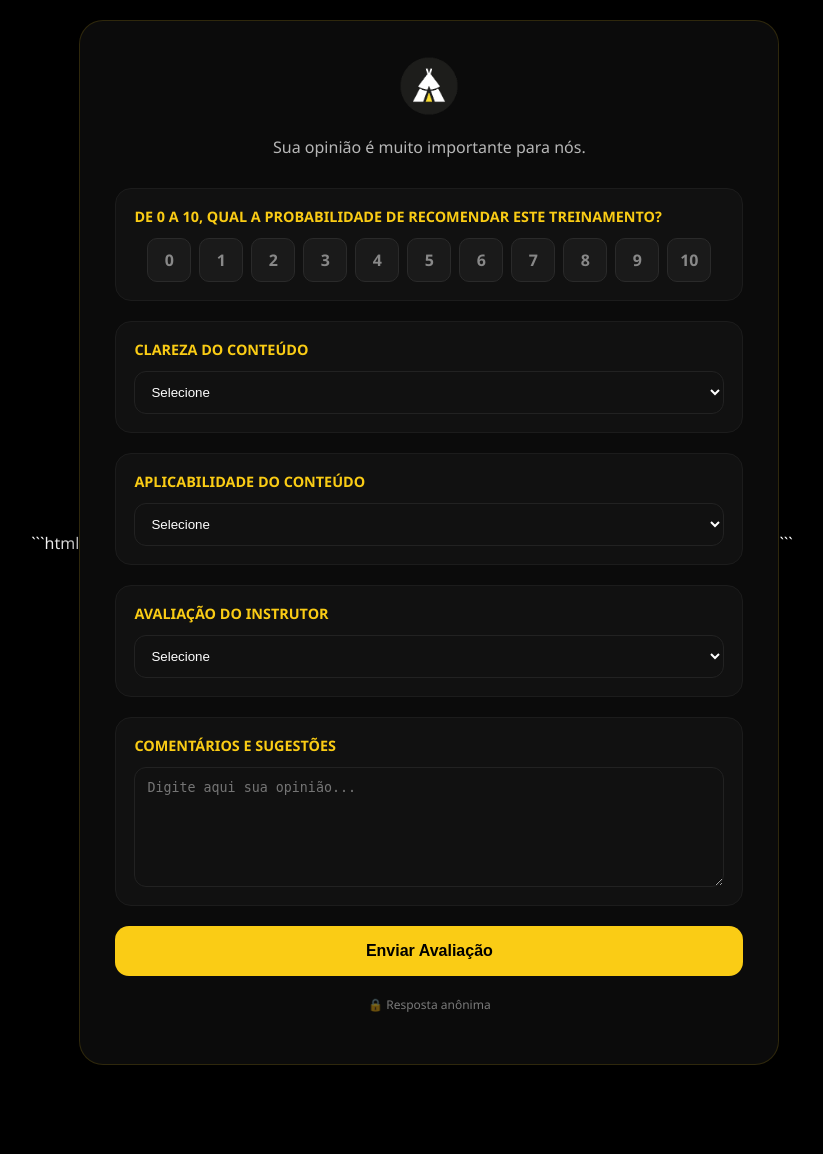
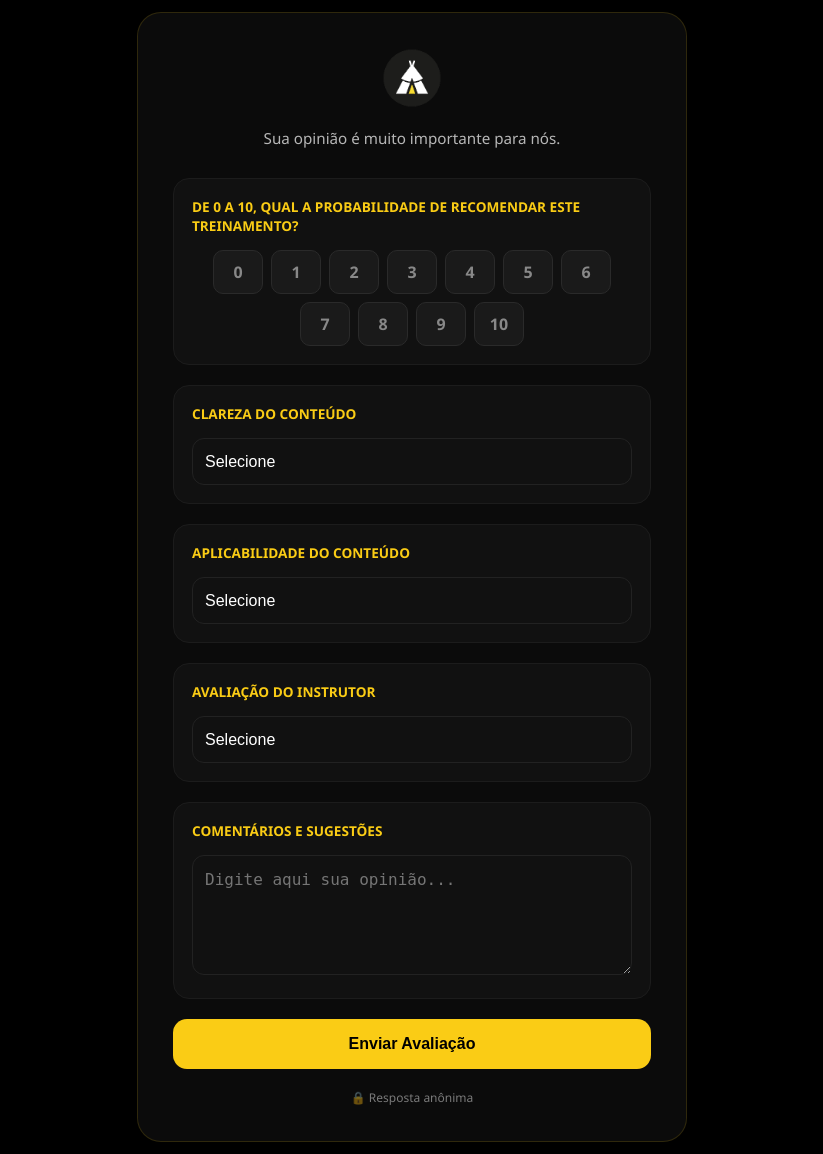
Before and after one commit to qualidadekcq-droid/nps, a Flask app: template templates/feedback_form.html in a window 1280 px wide. Shown: the whole page, without its empty margins (228-1051 px from the left). Before the commit the page ends 1065 px from the top, so only its background shows below. Run offline with Flask 3, Linux system fonts and the light colour scheme; the template is opened without the code that fills it, so the values that code supplies are empty.

Commit message:
ajuste final

````diff
--- a/templates/feedback_form.html
+++ b/templates/feedback_form.html
@@ -1,4 +1,3 @@
-```html
 <!DOCTYPE html>
 <html lang="pt-br">
 <head>
@@ -11,139 +10,169 @@
 
 <style>
 
-body{
-    margin:0;
-    padding:20px;
-    min-height:100vh;
-    display:flex;
-    justify-content:center;
-    align-items:center;
-    background:#000;
-    color:#fff;
-    font-family:'Segoe UI',sans-serif;
+body {
+    margin: 0;
+    padding: 12px;
+    min-height: 100vh;
+    display: flex;
+    justify-content: center;
+    align-items: center;
+    background: #000;
+    color: #fff;
+    font-family: 'Segoe UI', sans-serif;
+    box-sizing: border-box;
 }
 
-.container{
-    width:100%;
-    max-width:700px;
+.container {
+    width: 100%;
+    max-width: 550px;
+    box-sizing: border-box;
 }
 
-.card{
-    background:#0b0b0b;
-    border:1px solid rgba(250,204,21,.15);
-    border-radius:24px;
-    padding:35px;
-    box-shadow:0 20px 50px rgba(0,0,0,.6);
+.card {
+    background: #0b0b0b;
+    border: 1px solid rgba(250,204,21,.15);
+    border-radius: 24px;
+    padding: 24px;
+    box-shadow: 0 20px 50px rgba(0,0,0,.6);
+    box-sizing: border-box;
+    width: 100%;
 }
 
-.logo{
-    width:60px;
-    display:block;
-    margin:0 auto 20px auto;
+/* Telas maiores (PC e Tablets) ganham mais espaçamento interno */
+@media (min-width: 480px) {
+    .card {
+        padding: 35px;
+    }
 }
 
-h1{
-    text-align:center;
-    color:#facc15;
-    margin:0;
-    font-size:2rem;
+.logo {
+    width: 60px;
+    display: block;
+    margin: 0 auto 20px auto;
 }
 
-.subtitle{
-    text-align:center;
-    opacity:.7;
-    margin-top:8px;
-    margin-bottom:30px;
+h1 {
+    text-align: center;
+    color: #facc15;
+    margin: 0;
+    font-size: 1.6rem;
+    line-height: 1.3;
 }
 
-.question{
-    background:#111;
-    border:1px solid #1c1c1c;
-    border-radius:16px;
-    padding:18px;
-    margin-bottom:20px;
+@media (min-width: 480px) {
+    h1 {
+        font-size: 2rem;
+    }
 }
 
-.question-title{
-    display:block;
-    font-size:.9rem;
-    font-weight:700;
-    margin-bottom:12px;
-    color:#facc15;
-    text-transform:uppercase;
+.subtitle {
+    text-align: center;
+    opacity: .7;
+    margin-top: 8px;
+    margin-bottom: 30px;
+    font-size: 0.95rem;
 }
 
-.nps-grid{
-    display:flex;
-    flex-wrap:wrap;
-    gap:8px;
-    justify-content:center;
+.question {
+    background: #111;
+    border: 1px solid #1c1c1c;
+    border-radius: 16px;
+    padding: 18px;
+    margin-bottom: 20px;
+    box-sizing: border-box;
 }
 
-.nps-grid label{
-    cursor:pointer;
+.question-title {
+    display: block;
+    font-size: .85rem;
+    font-weight: 700;
+    margin-bottom: 15px;
+    color: #facc15;
+    text-transform: uppercase;
+    line-height: 1.4;
 }
 
-.nps-grid input{
-    display:none;
+.nps-grid {
+    display: flex;
+    flex-wrap: wrap;
+    gap: 8px;
+    justify-content: center;
 }
 
-.nps-grid span{
-    width:42px;
-    height:42px;
-    display:flex;
-    align-items:center;
-    justify-content:center;
-    background:#1a1a1a;
-    border-radius:10px;
-    border:1px solid #2a2a2a;
-    font-weight:700;
-    color:#888;
+.nps-grid label {
+    cursor: pointer;
+    flex: 1 1 calc(20% - 8px); /* Distribui em colunas flexíveis */
+    min-width: 42px;
+    max-width: 50px;
 }
 
-.nps-grid input:checked + span{
-    background:#facc15;
-    color:#000;
-    border-color:#facc15;
+.nps-grid input {
+    display: none;
+}
+
+.nps-grid span {
+    width: 100%;
+    height: 44px;
+    display: flex;
+    align-items: center;
+    justify-content: center;
+    background: #1a1a1a;
+    border-radius: 10px;
+    border: 1px solid #2a2a2a;
+    font-weight: 700;
+    color: #888;
+    box-sizing: border-box;
+    font-size: 1rem;
+    transition: all 0.2s ease;
+}
+
+.nps-grid input:checked + span {
+    background: #facc15;
+    color: #000;
+    border-color: #facc15;
 }
 
 select,
-textarea{
-    width:100%;
-    background:#111;
-    color:#fff;
-    border:1px solid #222;
-    border-radius:12px;
-    padding:12px;
-    box-sizing:border-box;
+textarea {
+    width: 100%;
+    background: #111;
+    color: #fff;
+    border: 1px solid #222;
+    border-radius: 12px;
+    padding: 14px 12px;
+    box-sizing: border-box;
+    font-size: 1rem;
+    -webkit-appearance: none; /* Remove estilos padrão do Safari iOS */
 }
 
-textarea{
-    resize:vertical;
-    min-height:120px;
+textarea {
+    resize: vertical;
+    min-height: 120px;
 }
 
-.btn{
-    width:100%;
-    padding:16px;
-    border:none;
-    border-radius:14px;
-    background:#facc15;
-    color:#000;
-    font-weight:800;
-    cursor:pointer;
-    font-size:1rem;
+.btn {
+    width: 100%;
+    padding: 16px;
+    border: none;
+    border-radius: 14px;
+    background: #facc15;
+    color: #000;
+    font-weight: 800;
+    cursor: pointer;
+    font-size: 1rem;
+    transition: background 0.2s ease;
 }
 
-.btn:hover{
-    background:#ffe36b;
+.btn:hover {
+    background: #ffe36b;
 }
 
-.footer{
-    text-align:center;
-    margin-top:20px;
-    opacity:.45;
-    font-size:.75rem;
+.footer {
+    text-align: center;
+    margin-top: 20px;
+    opacity: .45;
+    font-size: .75rem;
 }
 
 </style>
@@ -171,15 +200,12 @@ textarea{
                    value="{{ treinamento_id }}">
 
             <!-- NPS -->
-
             <div class="question">
-
                 <span class="question-title">
                     De 0 a 10, qual a probabilidade de recomendar este treinamento?
                 </span>
 
                 <div class="nps-grid">
-
                     {% for i in range(11) %}
                     <label>
                         <input type="radio"
@@ -189,15 +215,11 @@ textarea{
                         <span>{{ i }}</span>
                     </label>
                     {% endfor %}
-
                 </div>
-
             </div>
 
             <!-- Clareza -->
-
             <div class="question">
-
                 <span class="question-title">
                     Clareza do conteúdo
                 </span>
@@ -210,13 +232,10 @@ textarea{
                     <option value="4">4</option>
                     <option value="5">5 - Excelente</option>
                 </select>
-
             </div>
 
             <!-- Aplicabilidade -->
-
             <div class="question">
-
                 <span class="question-title">
                     Aplicabilidade do conteúdo
                 </span>
@@ -229,13 +248,10 @@ textarea{
                     <option value="4">4</option>
                     <option value="5">5 - Excelente</option>
                 </select>
-
             </div>
 
             <!-- Instrutor -->
-
             <div class="question">
-
                 <span class="question-title">
                     Avaliação do instrutor
                 </span>
@@ -248,13 +264,10 @@ textarea{
                     <option value="4">4</option>
                     <option value="5">5 - Excelente</option>
                 </select>
-
             </div>
 
             <!-- Comentário -->
-
             <div class="question">
-
                 <span class="question-title">
                     Comentários e sugestões
                 </span>
@@ -262,7 +275,6 @@ textarea{
                 <textarea
                     name="comentario"
                     placeholder="Digite aqui sua opinião..."></textarea>
-
             </div>
 
             <button class="btn" type="submit">
@@ -281,4 +293,3 @@ textarea{
 
 </body>
 </html>
-```
````
